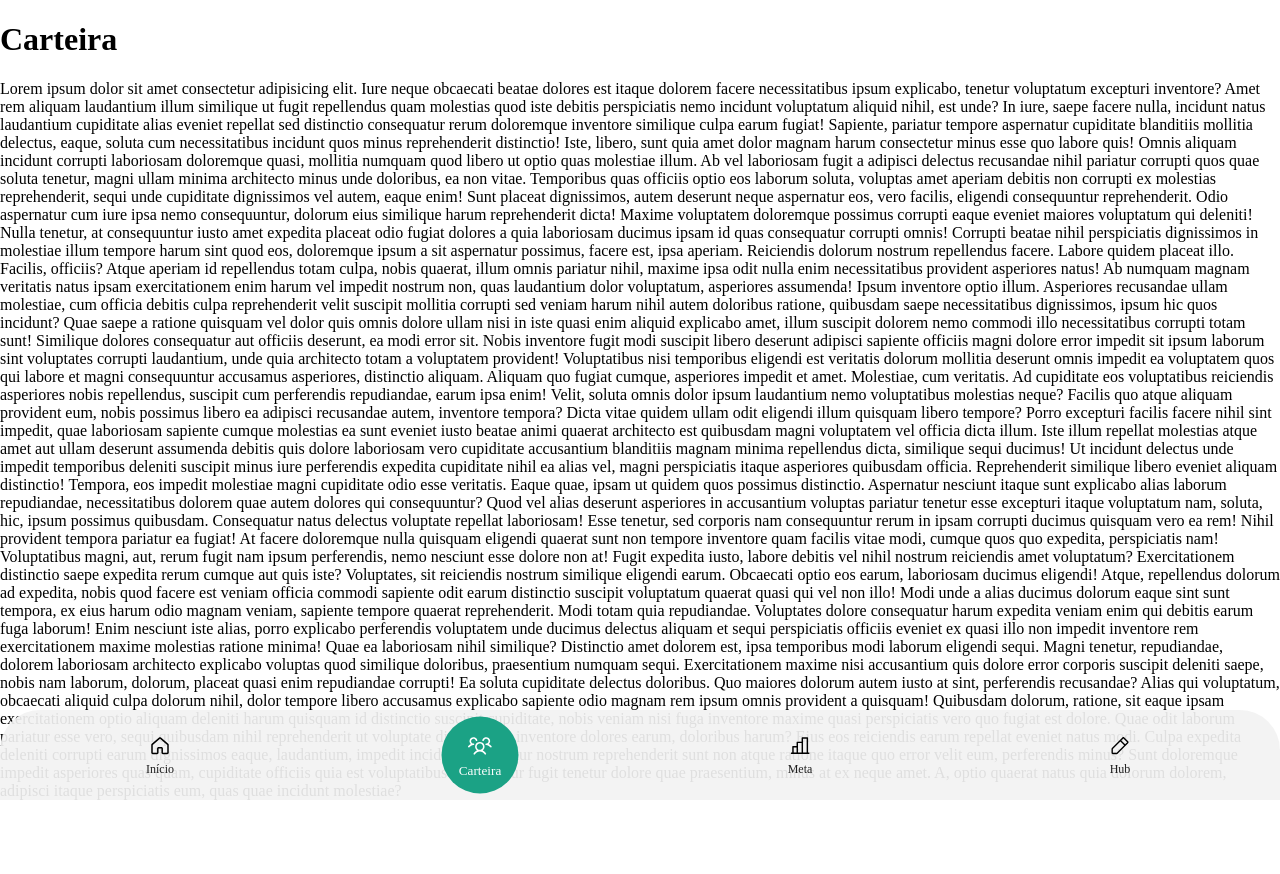
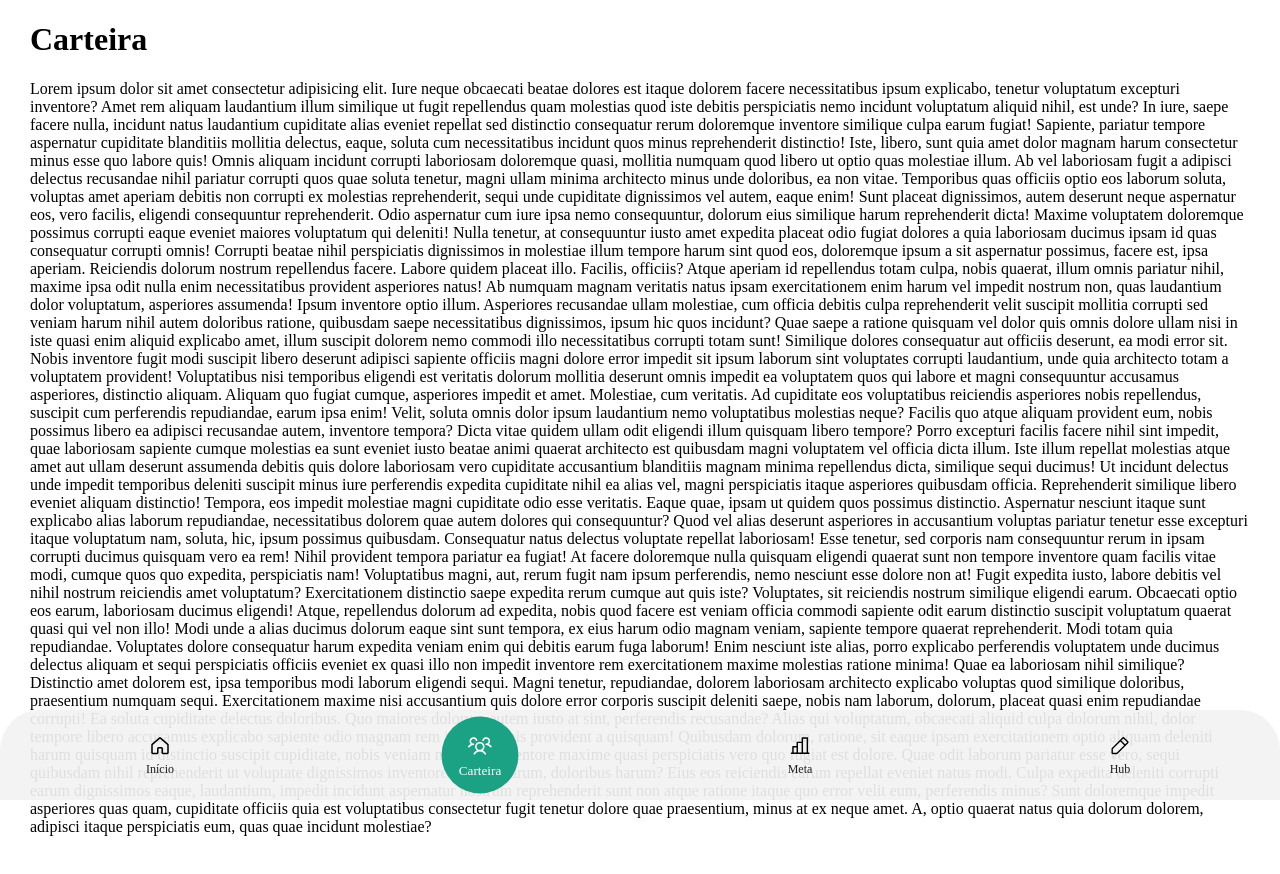
Before and after one commit to Ryan-Lucca/app-venda-em-movimento, a React (Vite) app: page /carteira in a window 1280 px wide. Shown: the top 874 px of the page. Built offline with nearby package versions, Linux system fonts and the light colour scheme.

Commit message:
feat: adicionando padding lateral e arrumando estilo da nav

```diff
--- a/src/components/Layout/Layout.module.css
+++ b/src/components/Layout/Layout.module.css
@@ -3,13 +3,6 @@
 }
 
 .content {
+  padding: 0 30px;
   padding-bottom: calc(90px + env(safe-area-inset-bottom));
 }
-
-
-.nav{
-  position: fixed;
-  bottom: 0;
-  width: 100%;
-  height: 90px;
-}
--- a/src/components/Layout/Layout.tsx
+++ b/src/components/Layout/Layout.tsx
@@ -5,12 +5,11 @@ import { Outlet } from 'react-router-dom';
 export default function Layout() {
   return (
     <div className={styles.container}>
+
       <div className={styles.content}>
         <Outlet />
       </div>
-      <nav className={styles.nav}>
-        <BottomNavBar />
-      </nav>
+      <BottomNavBar />
     </div>
   );
 }
```
